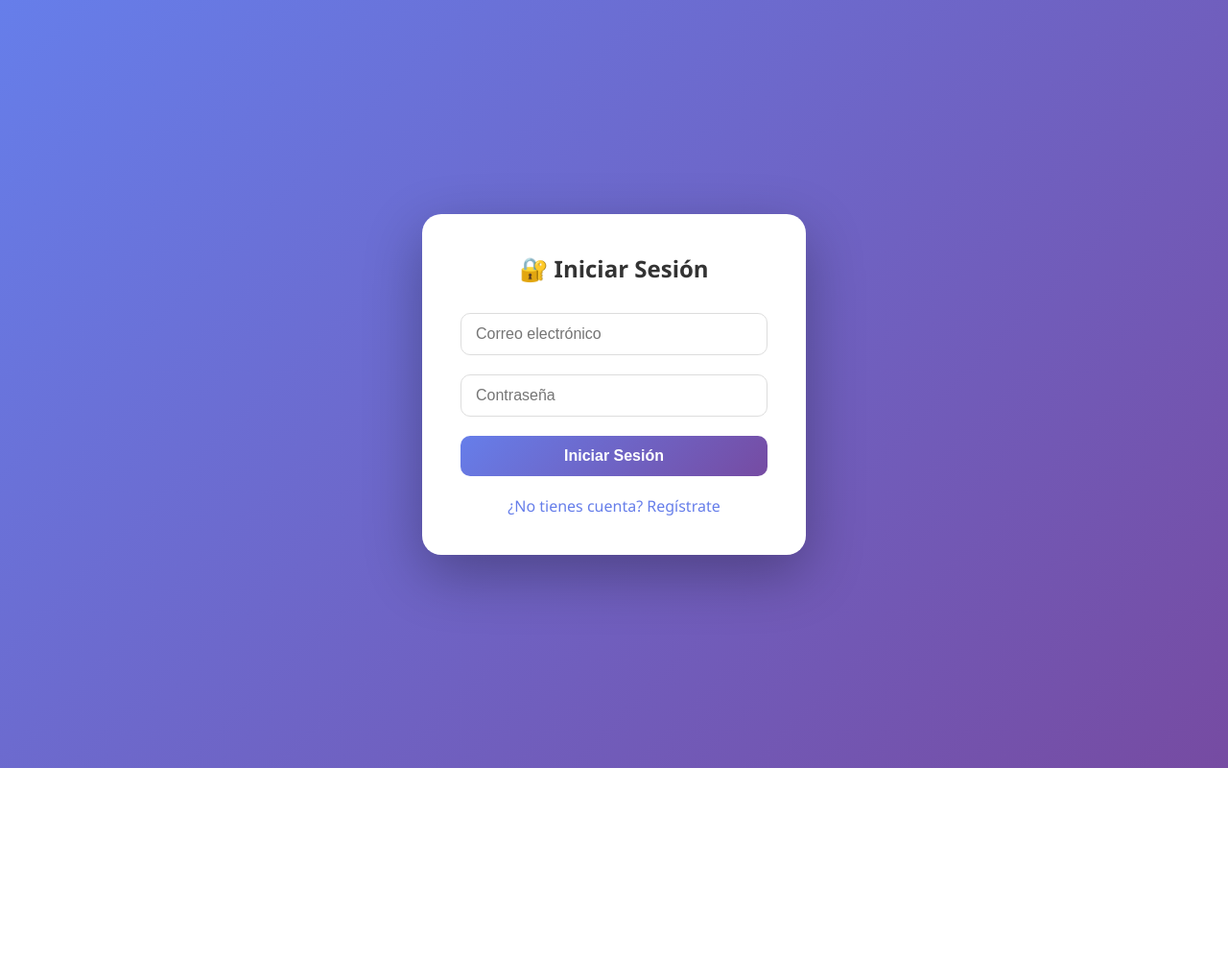
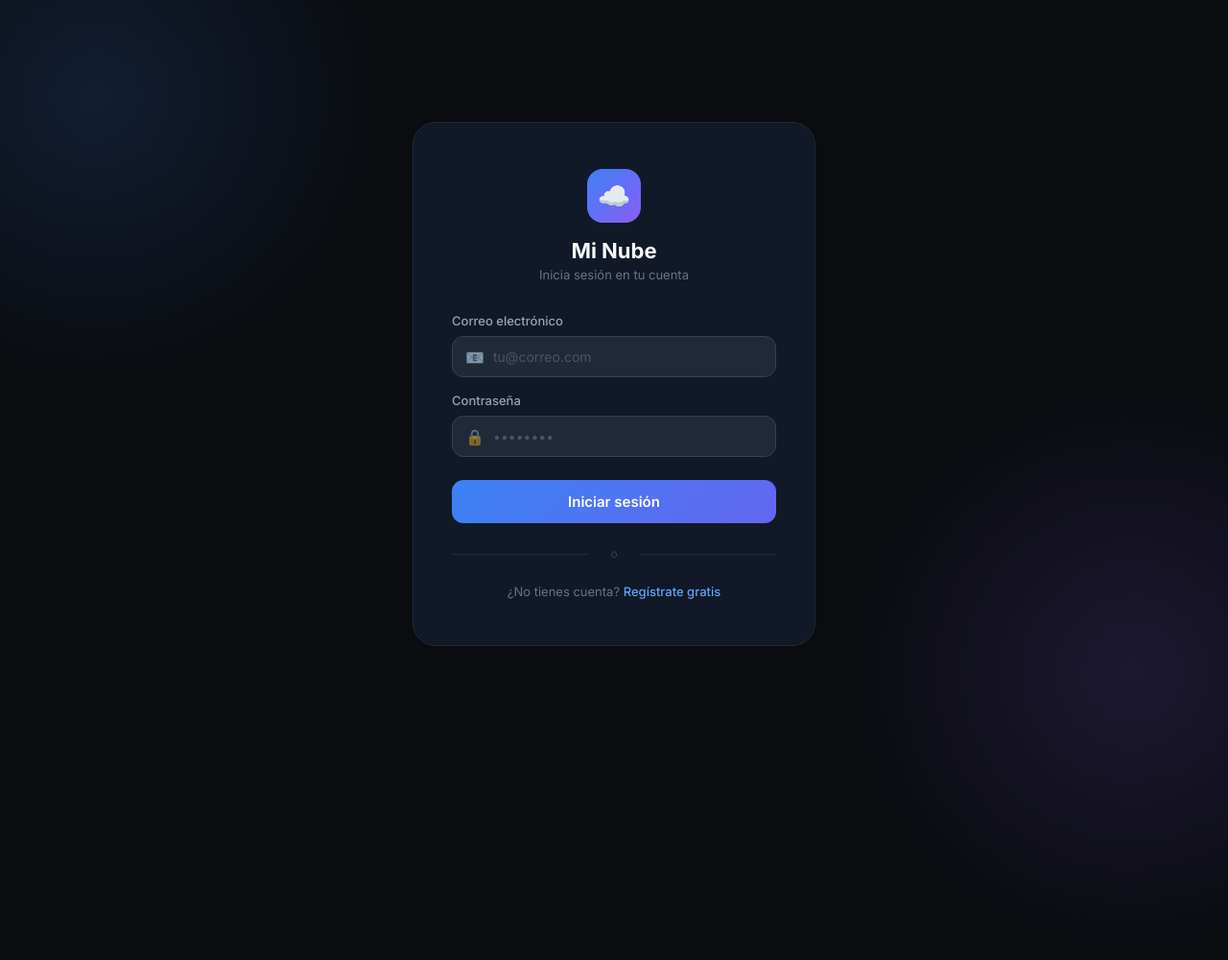
Before and after one commit to kfyikyuiyu/mi-nube, a Flask app: page /login in a window 1280 px wide; the page is wider, and only the part inside the window is pictured. Shown: that part at 96% size. Before the commit the page ends 800 px from the top of that part, so only its background shows below. Run offline with Flask 3, Linux system fonts and the light colour scheme.

Commit message:
nuevo diseño login

```diff
--- a/templates/login.html
+++ b/templates/login.html
@@ -4,103 +4,204 @@
     <meta charset="UTF-8">
     <meta name="viewport" content="width=device-width, initial-scale=1.0">
     <title>Iniciar Sesión - Mi Nube</title>
+    <link href="https://fonts.googleapis.com/css2?family=Inter:wght@300;400;500;600;700&display=swap" rel="stylesheet">
     <style>
-        * {
-            margin: 0;
-            padding: 0;
-            box-sizing: border-box;
-        }
+        * { margin: 0; padding: 0; box-sizing: border-box; }
         body {
-            font-family: 'Segoe UI', Tahoma, Geneva, Verdana, sans-serif;
-            background: linear-gradient(135deg, #667eea 0%, #764ba2 100%);
+            font-family: 'Inter', sans-serif;
+            background: #0a0c10;
             min-height: 100vh;
             display: flex;
             align-items: center;
             justify-content: center;
+            position: relative;
+            overflow: hidden;
         }
-        .login-card {
-            background: white;
-            border-radius: 20px;
-            padding: 40px;
+        body::before {
+            content: '';
+            position: absolute;
+            width: 600px; height: 600px;
+            background: radial-gradient(circle, rgba(59,130,246,0.15) 0%, transparent 70%);
+            top: -200px; left: -200px;
+        }
+        body::after {
+            content: '';
+            position: absolute;
+            width: 600px; height: 600px;
+            background: radial-gradient(circle, rgba(139,92,246,0.15) 0%, transparent 70%);
+            bottom: -200px; right: -200px;
+        }
+        .card {
+            background: #111827;
+            border: 1px solid #1f2937;
+            border-radius: 24px;
+            padding: 48px 40px;
             width: 100%;
-            max-width: 400px;
-            box-shadow: 0 20px 60px rgba(0,0,0,0.3);
+            max-width: 420px;
+            position: relative;
+            z-index: 1;
         }
-        .login-card h2 {
+        .logo {
             text-align: center;
-            margin-bottom: 30px;
-            color: #333;
+            margin-bottom: 32px;
         }
+        .logo-icon {
+            width: 56px; height: 56px;
+            background: linear-gradient(135deg, #3b82f6, #8b5cf6);
+            border-radius: 16px;
+            display: inline-flex;
+            align-items: center;
+            justify-content: center;
+            font-size: 28px;
+            margin-bottom: 16px;
+        }
+        .logo h1 {
+            font-size: 22px;
+            font-weight: 700;
+            color: #f9fafb;
+        }
+        .logo p {
+            font-size: 13px;
+            color: #6b7280;
+            margin-top: 4px;
+        }
+        .alert {
+            padding: 12px 16px;
+            border-radius: 12px;
+            margin-bottom: 20px;
+            font-size: 13px;
+            display: flex;
+            align-items: center;
+            gap: 8px;
+        }
+        .alert-error { background: rgba(239,68,68,0.1); border: 1px solid rgba(239,68,68,0.2); color: #fca5a5; }
+        .alert-success { background: rgba(34,197,94,0.1); border: 1px solid rgba(34,197,94,0.2); color: #86efac; }
         .form-group {
-            margin-bottom: 20px;
+            margin-bottom: 16px;
+        }
+        .form-group label {
+            display: block;
+            font-size: 13px;
+            font-weight: 500;
+            color: #9ca3af;
+            margin-bottom: 8px;
+        }
+        .input-wrap {
+            position: relative;
+        }
+        .input-icon {
+            position: absolute;
+            left: 14px;
+            top: 50%;
+            transform: translateY(-50%);
+            font-size: 16px;
+            opacity: 0.5;
         }
         .form-group input {
             width: 100%;
-            padding: 12px 15px;
-            border: 1px solid #ddd;
-            border-radius: 10px;
-            font-size: 16px;
+            padding: 12px 14px 12px 42px;
+            background: #1f2937;
+            border: 1px solid #374151;
+            border-radius: 12px;
+            font-size: 14px;
+            color: #f9fafb;
+            outline: none;
+            transition: all 0.2s;
+            font-family: 'Inter', sans-serif;
         }
-        button {
+        .form-group input:focus {
+            border-color: #3b82f6;
+            background: #1a2332;
+            box-shadow: 0 0 0 3px rgba(59,130,246,0.1);
+        }
+        .form-group input::placeholder { color: #4b5563; }
+        .btn {
             width: 100%;
-            padding: 12px;
-            background: linear-gradient(135deg, #667eea 0%, #764ba2 100%);
+            padding: 13px;
+            background: linear-gradient(135deg, #3b82f6, #6366f1);
             color: white;
             border: none;
-            border-radius: 10px;
-            font-size: 16px;
+            border-radius: 12px;
+            font-size: 15px;
+            font-weight: 600;
             cursor: pointer;
-            font-weight: bold;
+            transition: all 0.2s;
+            font-family: 'Inter', sans-serif;
+            margin-top: 8px;
         }
-        button:hover {
-            opacity: 0.9;
+        .btn:hover {
+            transform: translateY(-1px);
+            box-shadow: 0 8px 25px rgba(59,130,246,0.35);
         }
+        .btn:active { transform: translateY(0); }
+        .divider {
+            text-align: center;
+            margin: 24px 0;
+            color: #374151;
+            font-size: 12px;
+            position: relative;
+        }
+        .divider::before, .divider::after {
+            content: '';
+            position: absolute;
+            top: 50%;
+            width: 42%;
+            height: 1px;
+            background: #1f2937;
+        }
+        .divider::before { left: 0; }
+        .divider::after { right: 0; }
         .register-link {
             text-align: center;
-            margin-top: 20px;
+            font-size: 13px;
+            color: #6b7280;
         }
         .register-link a {
-            color: #667eea;
+            color: #60a5fa;
             text-decoration: none;
+            font-weight: 500;
         }
-        .alert {
-            padding: 10px;
-            border-radius: 10px;
-            margin-bottom: 20px;
-            text-align: center;
-        }
-        .alert-error {
-            background: #fee2e2;
-            color: #dc2626;
-        }
-        .alert-success {
-            background: #dcfce7;
-            color: #16a34a;
-        }
+        .register-link a:hover { color: #93c5fd; }
     </style>
 </head>
 <body>
-    <div class="login-card">
-        <h2>🔐 Iniciar Sesión</h2>
+    <div class="card">
+        <div class="logo">
+            <div class="logo-icon">☁️</div>
+            <h1>Mi Nube</h1>
+            <p>Inicia sesión en tu cuenta</p>
+        </div>
 
         {% with messages = get_flashed_messages(with_categories=true) %}
             {% for category, message in messages %}
-                <div class="alert alert-{{ category }}">{{ message }}</div>
+                {% if category == "error" %}
+                    <div class="alert alert-error">⚠️ {{ message }}</div>
+                {% endif %}
             {% endfor %}
         {% endwith %}
 
         <form method="POST" action="/login">
             <div class="form-group">
-                <input type="email" name="email" placeholder="Correo electrónico" required>
+                <label>Correo electrónico</label>
+                <div class="input-wrap">
+                    <span class="input-icon">📧</span>
+                    <input type="email" name="email" placeholder="tu@correo.com" required>
+                </div>
             </div>
             <div class="form-group">
-                <input type="password" name="password" placeholder="Contraseña" required>
+                <label>Contraseña</label>
+                <div class="input-wrap">
+                    <span class="input-icon">🔒</span>
+                    <input type="password" name="password" placeholder="••••••••" required>
+                </div>
             </div>
-            <button type="submit">Iniciar Sesión</button>
+            <button type="submit" class="btn">Iniciar sesión</button>
         </form>
 
+        <div class="divider">o</div>
+
         <div class="register-link">
-            <a href="/register">¿No tienes cuenta? Regístrate</a>
+            ¿No tienes cuenta? <a href="/register">Regístrate gratis</a>
         </div>
     </div>
 </body>
```
